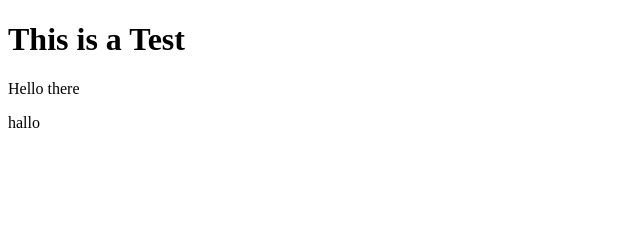
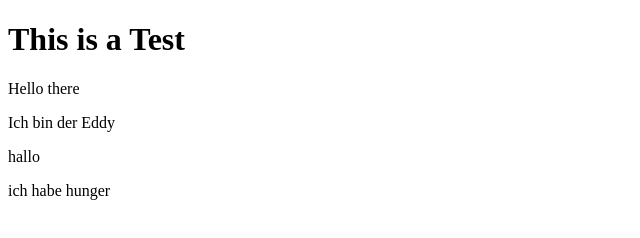
Before and after one commit to NiloKush13/git-test, a website: page index.html in a window 1280 px wide. Shown: the whole page, without its empty margins (0-640 px from the left). Drawn offline with Linux system fonts and the light colour scheme.

```diff
--- a/index.html
+++ b/index.html
@@ -3,7 +3,9 @@
     <body>
         <h1>This is a Test</h1>
         <p>Hello there</p>
+        <p>Ich bin der Eddy</p>
         <p>hallo</p>
+        <p>ich habe hunger</p>
     </body>
 
 </html>
```
Also changed, not shown: package.json (added, +24 -0 lines), 2 other files.
